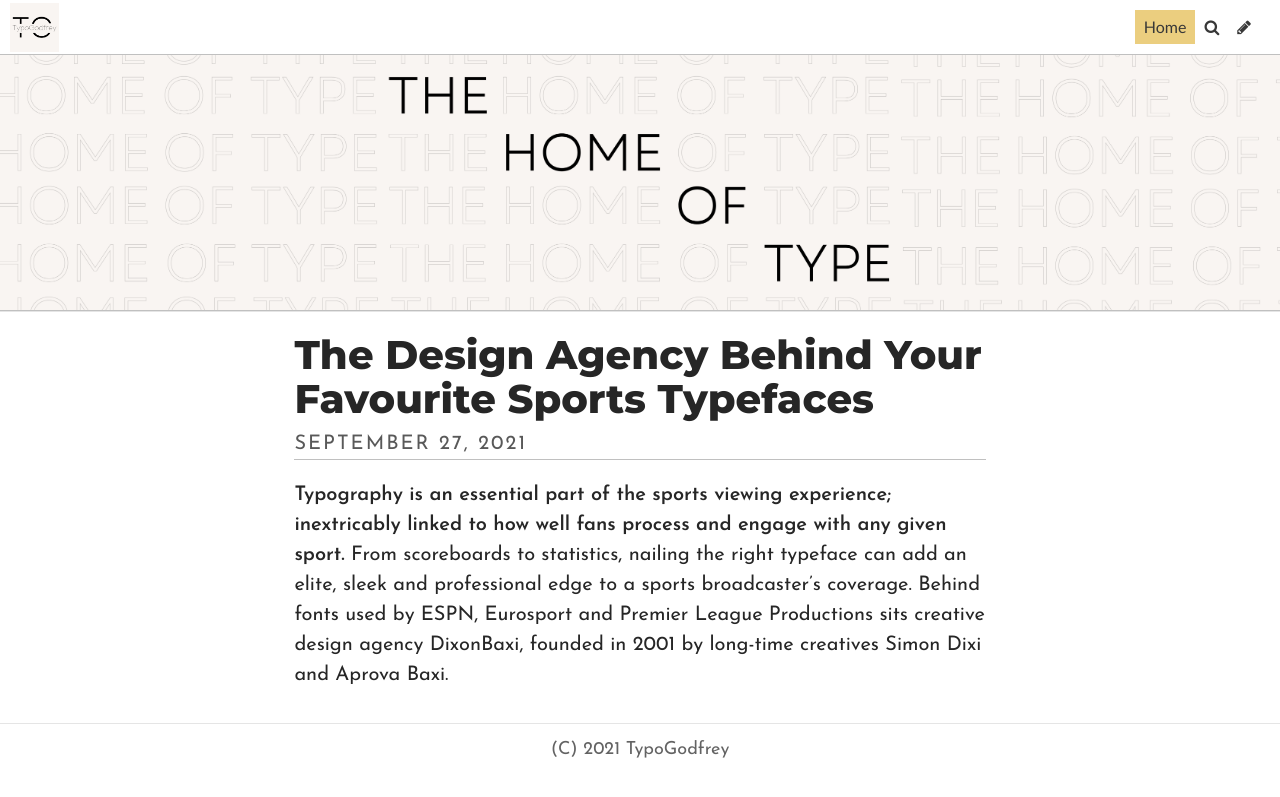
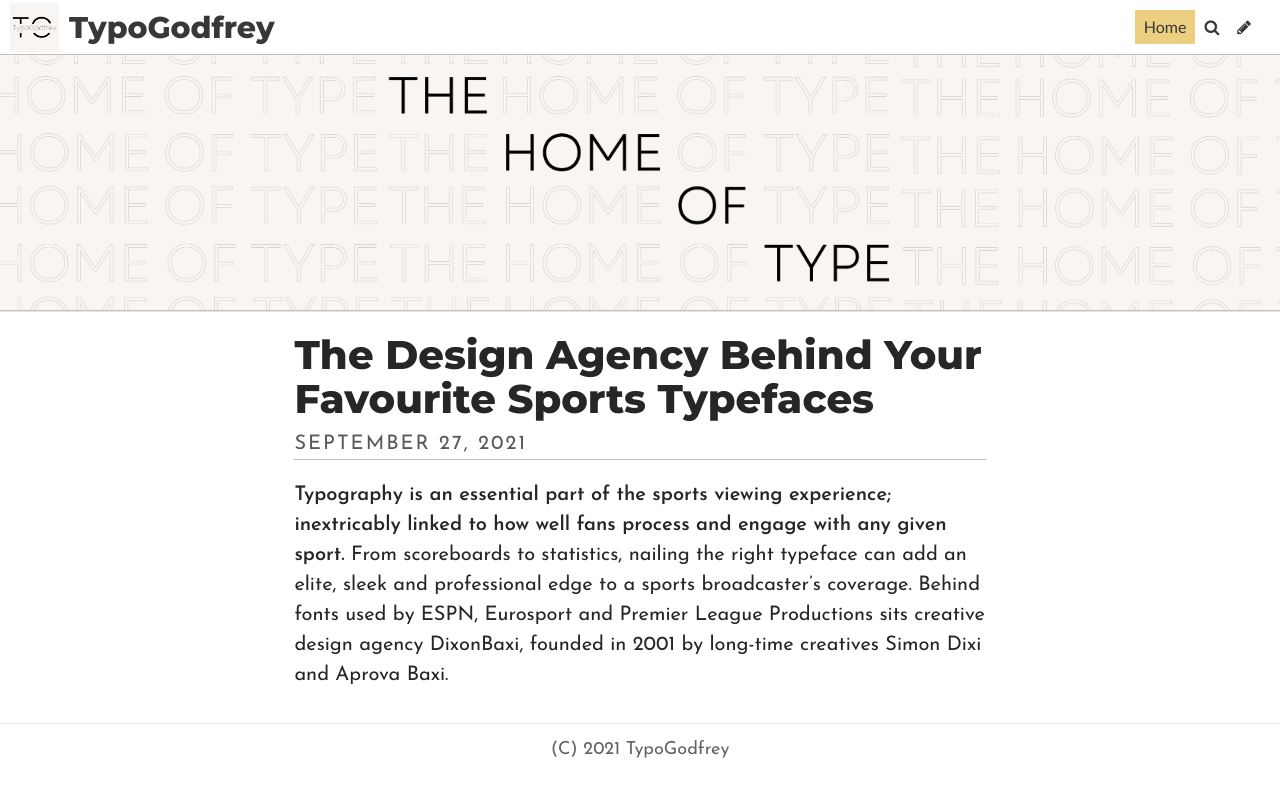
Before and after one commit to thomasgodfrey48/destinationunknown, a Jekyll site: the page built from index.html, in a window 1280 px wide. Shown: the top 797 px of the page. Built offline with Jekyll 4.4.1, drawn with Linux system fonts in a browser that asks for light colours; some web fonts are replaced; the list of posts is cut into pages by our own code.

Commit message:
Update Settings “general”

```diff
--- a/_data/settings.yml
+++ b/_data/settings.yml
@@ -1,4 +1,4 @@
-title: "  "
+title: "TypoGodfrey  "
 description: Thomas Godfrey's Typography blog
 footer_text: (C) 2021 TypoGodfrey
 header_feature_image: ../uploads/typo-blog-banner-2240-x-500-px-.png
```
